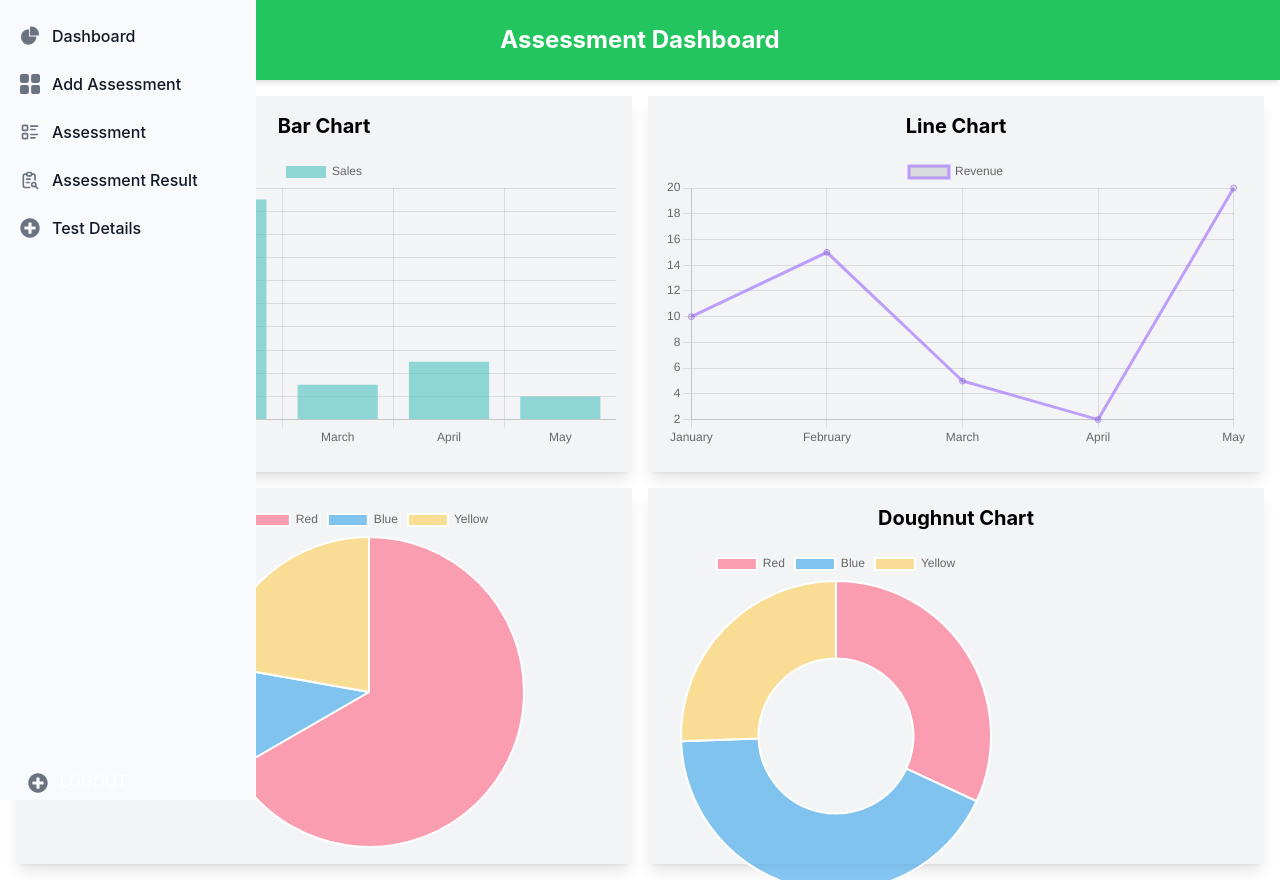
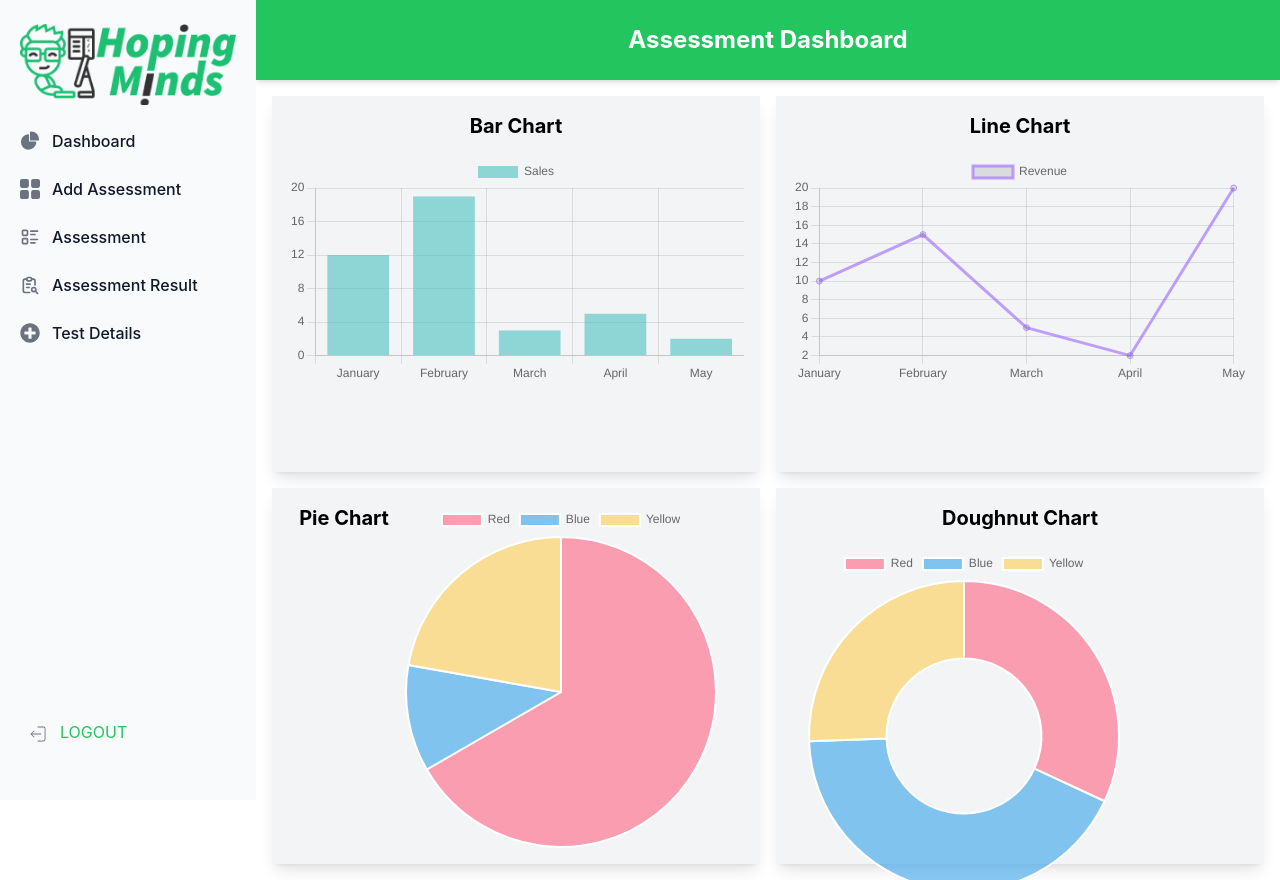
Before and after one commit to HMcodeLab/assessment-admin, a React (Create React App) app: page / in a window 1280 px wide. Built offline with nearby package versions, Linux system fonts and the light colour scheme; sample sign-in values are in the browser's storage.

Commit message:
fixed sidebar

```diff
--- a/src/App.js
+++ b/src/App.js
@@ -19,20 +19,36 @@ function App() {
   return (
     <Router>
       <div className="flex flex-col h-screen">
+        {/* Main container */}
         <div className="flex flex-1">
-          {isAuthenticated && <Sidebar className="w-64" />}
+          {/* Sidebar should have a fixed width */}
+          {isAuthenticated && (
+            <div className="w-64">
+              <Sidebar />
+            </div>
+          )}
+
+          {/* Main content area */}
           <div
             className={
-              isAuthenticated ? "flex-1 overflow-y-auto w-full" : "w-full"
+              isAuthenticated
+                ? "flex-1 flex flex-col overflow-y-auto"
+                : "w-full flex flex-col overflow-y-auto"
             }
           >
             {isAuthenticated && <Navbar />}
+
+            {/* Route rendering */}
+            <div className="flex-1">
               <Routes>
                 <Route path="/login" element={<LoginPage />} />
                 <Route path="/register" element={<Register />} />
 
                 {/* Protect routes using PrivateRoute */}
-              <Route path="/" element={<PrivateRoute element={Dashboard} />} />
+                <Route
+                  path="/"
+                  element={<PrivateRoute element={Dashboard} />}
+                />
                 <Route
                   path="/dashboard"
                   element={<PrivateRoute element={Dashboard} />}
@@ -61,6 +77,7 @@ function App() {
             </div>
           </div>
         </div>
+      </div>
     </Router>
   );
 }
--- a/src/components/sidebar/Sidebar.jsx
+++ b/src/components/sidebar/Sidebar.jsx
@@ -1,8 +1,10 @@
 import React, { useState } from "react";
 import { Link } from "react-router-dom";
 import { FaPlusCircle } from "react-icons/fa";
+import { CiLogout } from "react-icons/ci";
 import { TbListDetails, TbReportSearch } from "react-icons/tb";
 import { useAuth } from "../../AuthContext";
+import logo from '../../Assets/HMLOGO.gif'
 
 const Sidebar = () => {
   const { isAuthenticated } = useAuth();
@@ -27,6 +29,14 @@ const Sidebar = () => {
           </div>
 
           <ul className="space-y-2 font-medium">
+          <li>
+              <Link
+                to="/dashboard"
+                className="flex items-center p-2 text-gray-900 rounded-lg dark:text-white hover:bg-gray-100 dark:hover:bg-gray-700 group"
+              >
+                <img src={logo} alt="brand logo" />
+                </Link>
+                </li>
             <li>
               <Link
                 to="/dashboard"
@@ -100,10 +110,10 @@ const Sidebar = () => {
               </Link>
             </li>
           </ul>
-          <div className="relative h-[73%]">
+          <div className="relative h-[53%]">
             <div className="absolute bottom-0 flex flex-row justify-center items-end gap-3 p-4">
-              <FaPlusCircle className="w-5 h-5 text-gray-500 transition duration-75 dark:text-gray-400 group-hover:text-gray-900 dark:group-hover:text-white" />
-              <button className="text-white">LOGOUT</button>
+              <CiLogout className="w-5 h-5 text-gray-500 transition duration-75 dark:text-gray-400 group-hover:text-gray-900 dark:group-hover:text-white" />
+              <button className="text-green-500">LOGOUT</button>
             </div>
           </div>
         </div>
```
Also changed, not shown: src/Assets/HMLOGO.gif (added). Lines whose indentation alone changed are shown as unchanged.
